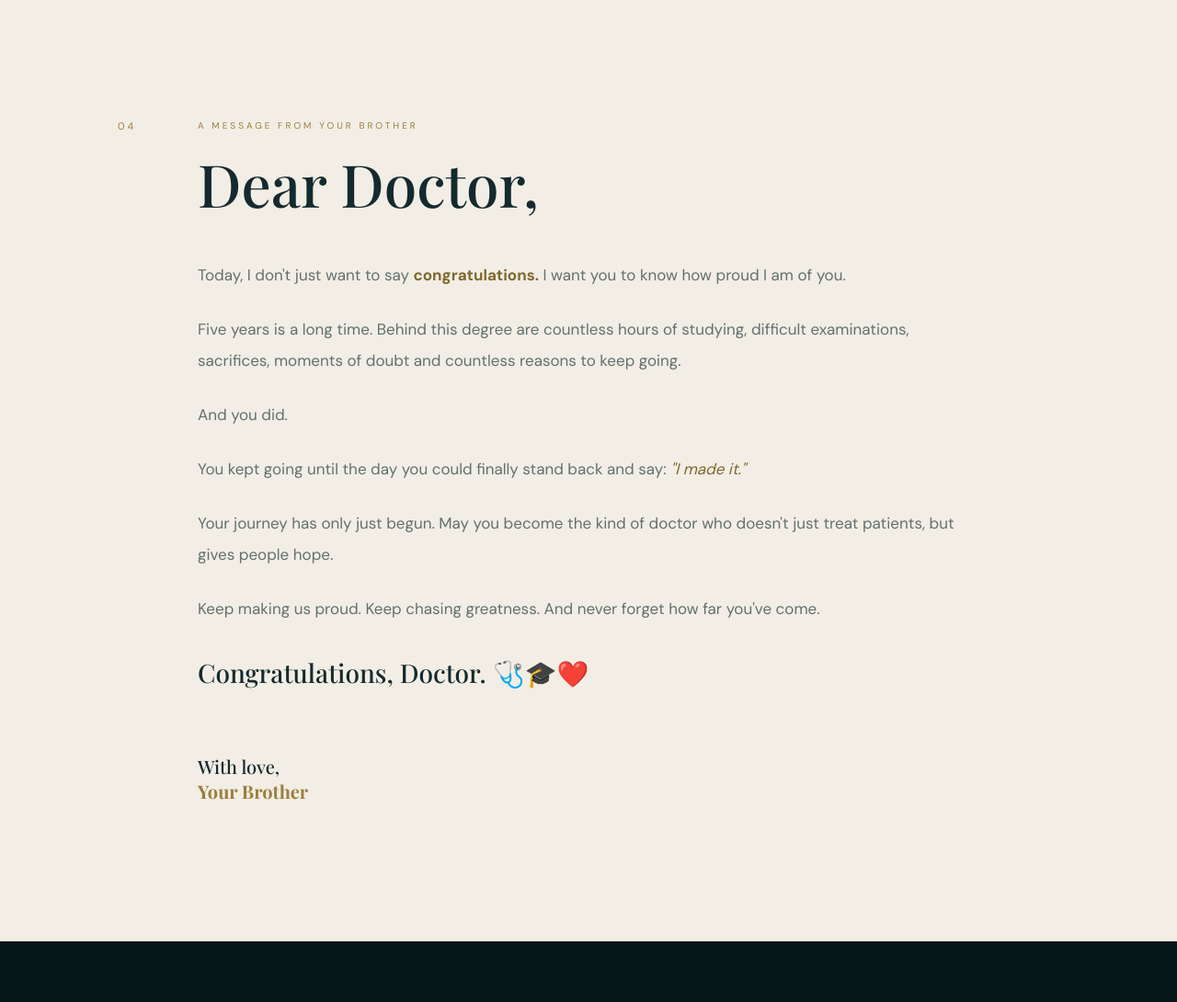
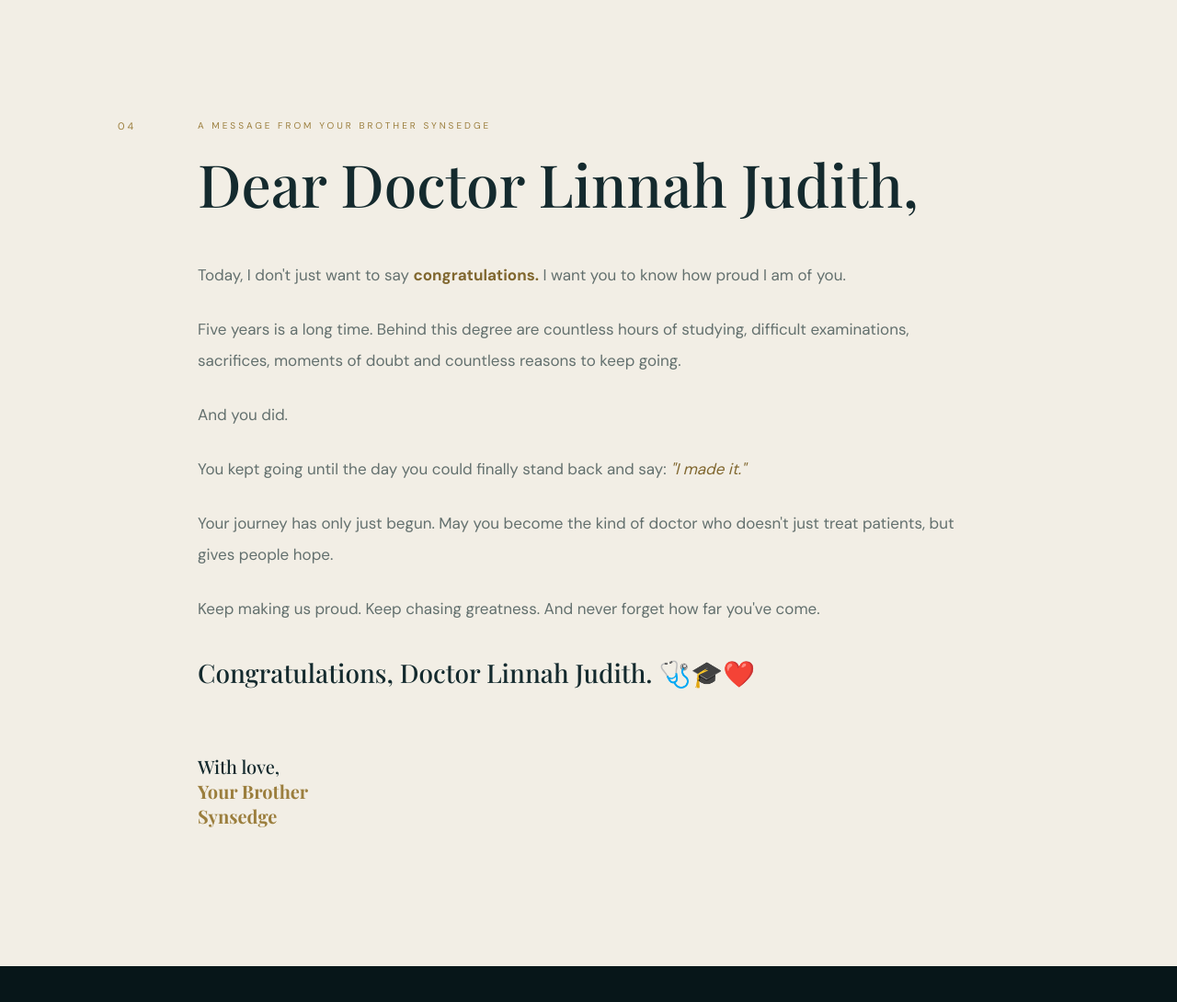
Before and after one commit to pipinaa80-max/DrLinnahWebsite, a website: page index.html in a window 1280 px wide. Shown: the part 6640-7730 px from the top of the page at 92% size. Drawn offline with nearby package versions, Linux system fonts and the light colour scheme.

Commit message:
Add signature name

```diff
--- a/index.html
+++ b/index.html
@@ -429,11 +429,11 @@
     <div class="message-card">
 
         <p class="label">
-            A MESSAGE FROM YOUR BROTHER
+            A MESSAGE FROM YOUR BROTHER SYNSEDGE
         </p>
 
         <h2>
-            Dear Doctor,
+            Dear Doctor Linnah Judith,
         </h2>
 
         <div class="message-body">
@@ -474,7 +474,7 @@
             </p>
 
             <p class="final-message">
-                Congratulations, Doctor. 🩺🎓❤️
+                Congratulations, Doctor Linnah Judith. 🩺🎓❤️
             </p>
 
         </div>
@@ -483,7 +483,7 @@
 
             With love,<br>
 
-            <strong>Your Brother</strong>
+            <strong>Your Brother<br>Synsedge</strong>
 
         </div>
 
```
